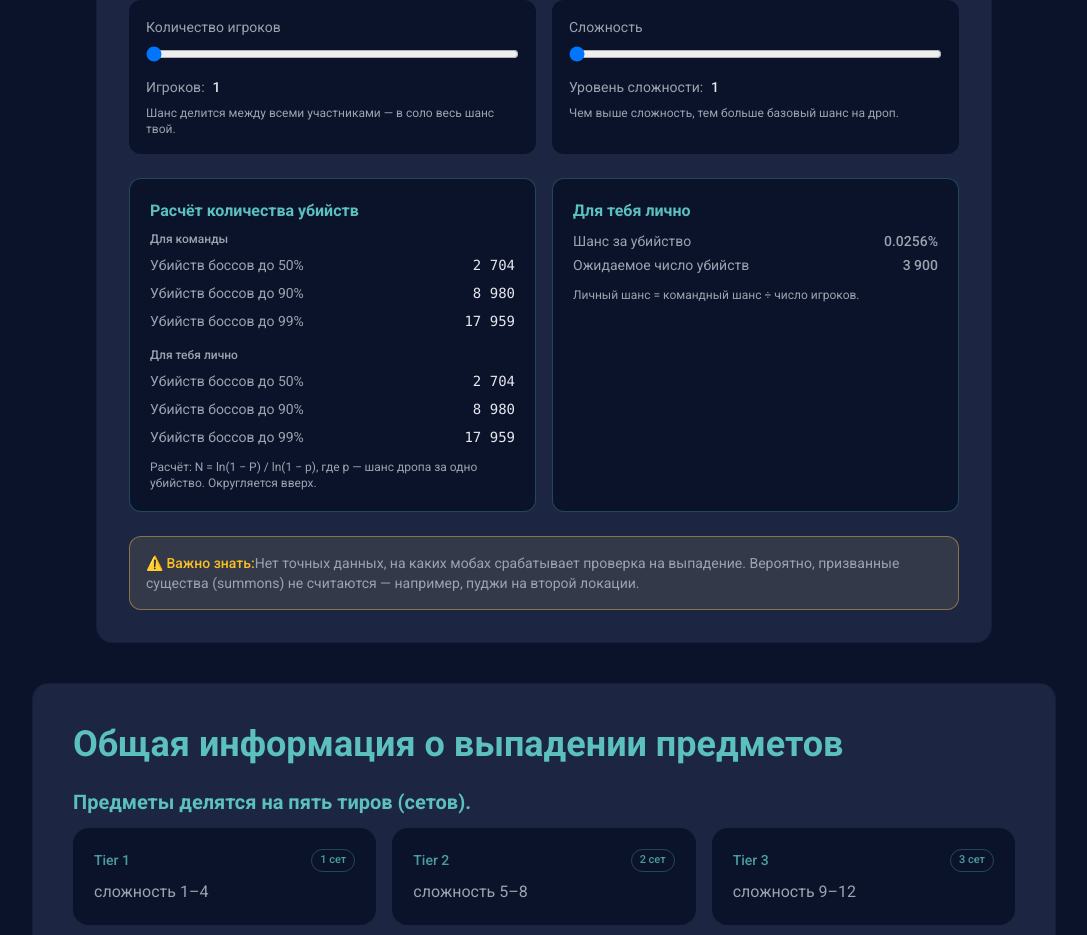
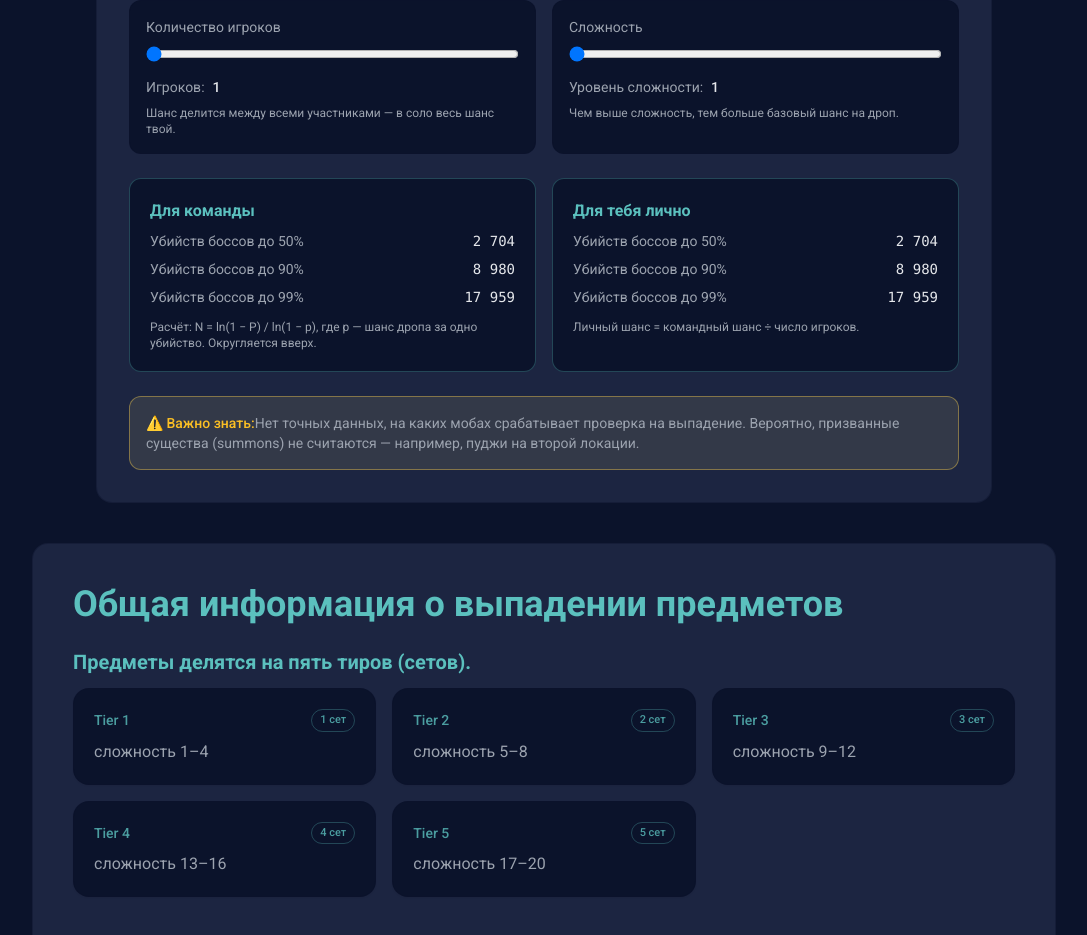
Before and after one commit to SusanWay/BSA-drop-chances-analysis, a Nuxt app: page / in a window 1280 px wide. Shown: the part 1904-2839 px from the top of the page, without its empty margins (96-1183 px from the left). Built offline with nearby package versions, Linux system fonts and the light colour scheme.

Commit message:
Обновление вероятностей

```diff
--- a/components/BlessCalculator/index.vue
+++ b/components/BlessCalculator/index.vue
@@ -7,16 +7,12 @@ const { t, locale } = useI18n();
 const players = ref(1);    // 1..5
 const difficulty = ref(1); // 1..20
 
-// Формула дропа в BSA:
+// Формула BSA:
 // random = RandomInt(0, 20000 - 500*difficulty); drop если random < 5
-// => p_team = 5 / ( (20000 - 500*difficulty) + 1 )
+// p_team = 5 / ((20000 - 500*difficulty) + 1)
 const maxRoll = computed(() => 20000 - 500 * difficulty.value);
 const pTeam   = computed(() => 5 / (maxRoll.value + 1));
 const pYou    = computed(() => pTeam.value / players.value);
-
-// Ожидаемое число убийств (геометрическое распределение)
-const expTeam = computed(() => 1 / pTeam.value);
-const expYou  = computed(() => 1 / pYou.value);
 
 // Сколько убийств нужно для вероятности P при шансе p за одно убийство
 function killsFor(P: number, p: number): number | null {
@@ -36,13 +32,6 @@ const n50You  = computed(() => killsFor(0.5,  pYou.value));
 const n90You  = computed(() => killsFor(0.9,  pYou.value));
 const n99You  = computed(() => killsFor(0.99, pYou.value));
 
-function pct(p: number) {
-  return (p * 100).toFixed(4) + "%";
-}
-function fmt(n: number) {
-  const loc = locale.value === "ru" ? "ru-RU" : "en-US";
-  return n < 1000 ? n.toFixed(2) : Math.round(n).toLocaleString(loc);
-}
 function fmtKills(n: number | null) {
   const loc = locale.value === "ru" ? "ru-RU" : "en-US";
   return n == null ? "—" : n.toLocaleString(loc);
@@ -89,15 +78,10 @@ function fmtKills(n: number | null) {
 
       <!-- results -->
       <div class="grid grid-cols-1 md:grid-cols-2 gap-4">
-        <!-- Расчёт количества убийств: команда + ты лично -->
+        <!-- Для команды -->
         <div class="p-5 rounded-xl border border-primary/30 bg-surface">
-          <h3 class="font-semibold text-primary mb-2">{{ t("calc.bless.killsCalc") }}</h3>
-
-          <div class="grid grid-cols-1 gap-4">
-            <!-- Команда -->
-            <div>
-              <div class="text-xs font-medium text-text-muted mb-2">{{ t("calc.bless.team.title") }}</div>
-              <ul class="space-y-2 text-sm text-text-muted">
+          <h3 class="font-semibold text-primary mb-2">{{ t("calc.bless.team.title") }}</h3>
+          <ul class="mt-2 space-y-2 text-sm text-text-muted">
             <li class="flex items-baseline justify-between">
               <span>{{ t("calc.bless.n50") }}</span>
               <span class="font-mono font-medium text-text">{{ fmtKills(n50Team) }}</span>
@@ -111,12 +95,15 @@ function fmtKills(n: number | null) {
               <span class="font-mono font-medium text-text">{{ fmtKills(n99Team) }}</span>
             </li>
           </ul>
+          <p class="mt-3 text-xs text-text-muted">
+            {{ t("calc.bless.trialsNote") }}
+          </p>
         </div>
 
-            <!-- Ты лично -->
-            <div>
-              <div class="text-xs font-medium text-text-muted mb-2">{{ t("calc.bless.you.title") }}</div>
-              <ul class="space-y-2 text-sm text-text-muted">
+        <!-- Для тебя лично -->
+        <div class="p-5 rounded-xl border border-primary/30 bg-surface">
+          <h3 class="font-semibold text-primary mb-2">{{ t("calc.bless.you.title") }}</h3>
+          <ul class="mt-2 space-y-2 text-sm text-text-muted">
             <li class="flex items-baseline justify-between">
               <span>{{ t("calc.bless.n50") }}</span>
               <span class="font-mono font-medium text-text">{{ fmtKills(n50You) }}</span>
@@ -130,27 +117,6 @@ function fmtKills(n: number | null) {
               <span class="font-mono font-medium text-text">{{ fmtKills(n99You) }}</span>
             </li>
           </ul>
-            </div>
-          </div>
-
-          <p class="mt-3 text-xs text-text-muted">
-            {{ t("calc.bless.trialsNote") }}
-          </p>
-        </div>
-
-        <!-- Для тебя лично (шанс/ожидание) -->
-        <div class="p-5 rounded-xl border border-primary/30 bg-surface">
-          <h3 class="font-semibold text-primary mb-2">{{ t("calc.bless.you.title") }}</h3>
-          <div class="text-sm text-text-muted">
-            <div class="flex items-baseline justify-between">
-              <span>{{ t("calc.bless.prob") }}</span>
-              <span class="font-medium">{{ pct(pYou) }}</span>
-            </div>
-            <div class="flex items-baseline justify-between mt-1">
-              <span>{{ t("calc.bless.expectedKills") }}</span>
-              <span class="font-medium">{{ fmt(expYou) }}</span>
-            </div>
-          </div>
           <p class="mt-3 text-xs text-text-muted">
             {{ t("calc.bless.note") }}
           </p>
```
Lines whose indentation alone changed are shown as unchanged.
